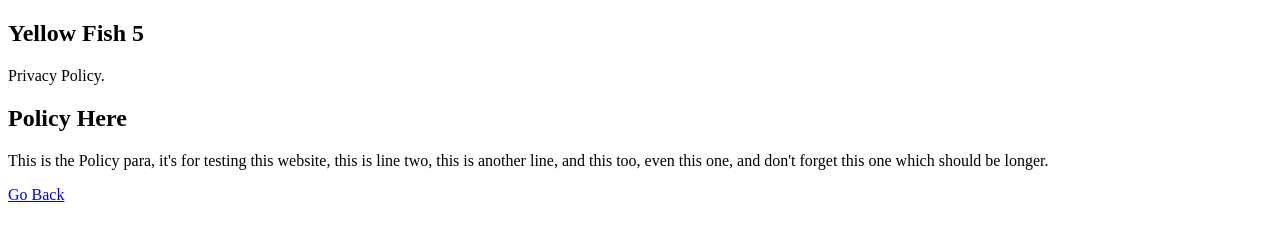
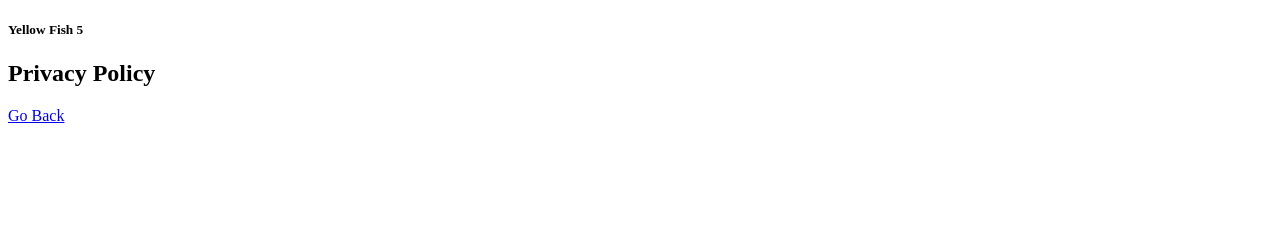
Before and after one commit to Unknown5Mystery/YF5, a plain HTML site: page privacy-policy.html in a window 1280 px wide. Drawn offline with Linux system fonts and the light colour scheme.

Commit message:
Update privacy-policy.html

```diff
--- a/privacy-policy.html
+++ b/privacy-policy.html
@@ -1,10 +1,8 @@
 <!DOCTYPE HTML>
 <html>
 <head>
-<h2>Yellow Fish 5</h2>
-<p>Privacy Policy.</p>
-<h2 class="major">Policy Here</h2>
-<p>This is the Policy para, it's for testing this website, this is line two, this is another line, and this too, even this one, and don't forget this one which should be longer.</p>
+<h5>Yellow Fish 5</h5>
+<h2 class="major">Privacy Policy</h2>
 <a href="https://unknown5mystery.github.io/YF5/" class="special">Go Back</a>
 </body>
 </html>
```
